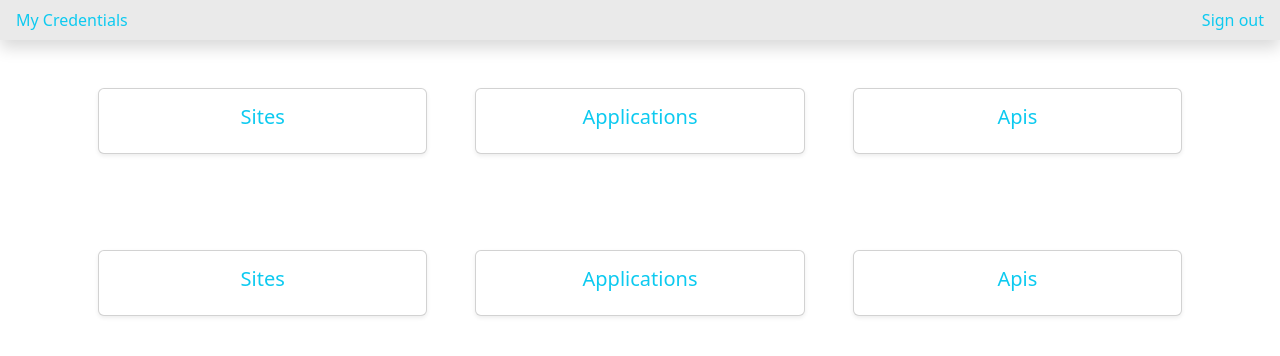
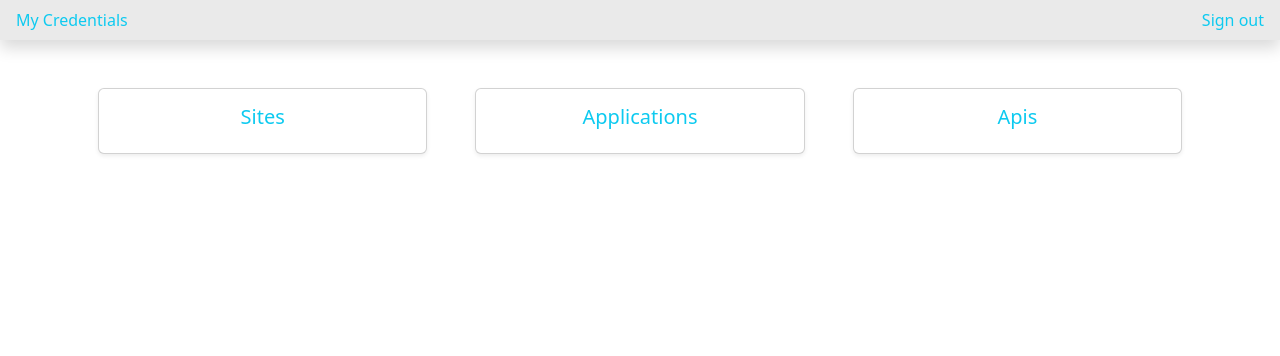
Before and after one commit to Saq-torosyan82/my_credentials_front_end, a Vue app: page /dashboard in a window 1280 px wide. Both pictures are taken after typing "name@example.com", "Sample123" into the empty fields and a click on the button "Login". Shown: the top 356 px of the page. Built offline with nearby package versions, Linux system fonts and the light colour scheme.

Commit message:
added nested dashboard routes

```diff
--- a/src/App.vue
+++ b/src/App.vue
@@ -1,7 +1,7 @@
 <template>
   <div v-if="$store.state.auth.email">
       <HeaderNav />
-      <Dashboard />
+      <router-view />
   </div>
   <div v-else>
       <Login />
@@ -10,14 +10,12 @@
 
 <script>
 import HeaderNav from "@/components/HeaderNav";
-import Dashboard from "@/components/Dashboard";
 import Login from "@/components/Login";
 
 export default {
   name: "App",
   components: {
     HeaderNav,
-    Dashboard,
     Login
   },
   props: {
--- a/src/components/Dashboard.vue
+++ b/src/components/Dashboard.vue
@@ -41,6 +41,11 @@
 <script>
 export default {
     name: "Dashboard",
+    data() {
+        return {
+            showData: false,
+        }
+    },
     components: {
     },
 }
--- a/src/router/index.js
+++ b/src/router/index.js
@@ -9,27 +9,29 @@ const routes = [
   {
     path: '/dashboard',
     name: 'dashboard',
-    component: () => import('@/components/Dashboard.vue')
+    component: () => import('@/components/Dashboard.vue'),
+    children: [
+      {
+        path: 'sites',
+        name: 'sites',
+        component: () => import('@/components/Sites.vue')
+      },
+      {
+        path: 'applications',
+        name: 'applications',
+        component: () => import('@/components/Applications.vue')
+      },
+      {
+        path: 'apis',
+        name: 'apis',
+        component: () => import('@/components/Apis.vue')
+      },
+    ],
   },
   {
     path: '/login',
     name: 'login',
     component: () => import('@/components/Login.vue')
-  },
-  {
-    path: '/dashboard/sites',
-    name: 'sites',
-    component: () => import('@/components/Sites.vue')
-  },
-  {
-    path: '/dashboard/applications',
-    name: 'applications',
-    component: () => import('@/components/Applications.vue')
-  },
-  {
-    path: '/dashboard/apis',
-    name: 'apis',
-    component: () => import('@/components/Apis.vue')
   }
 ]
 
```
